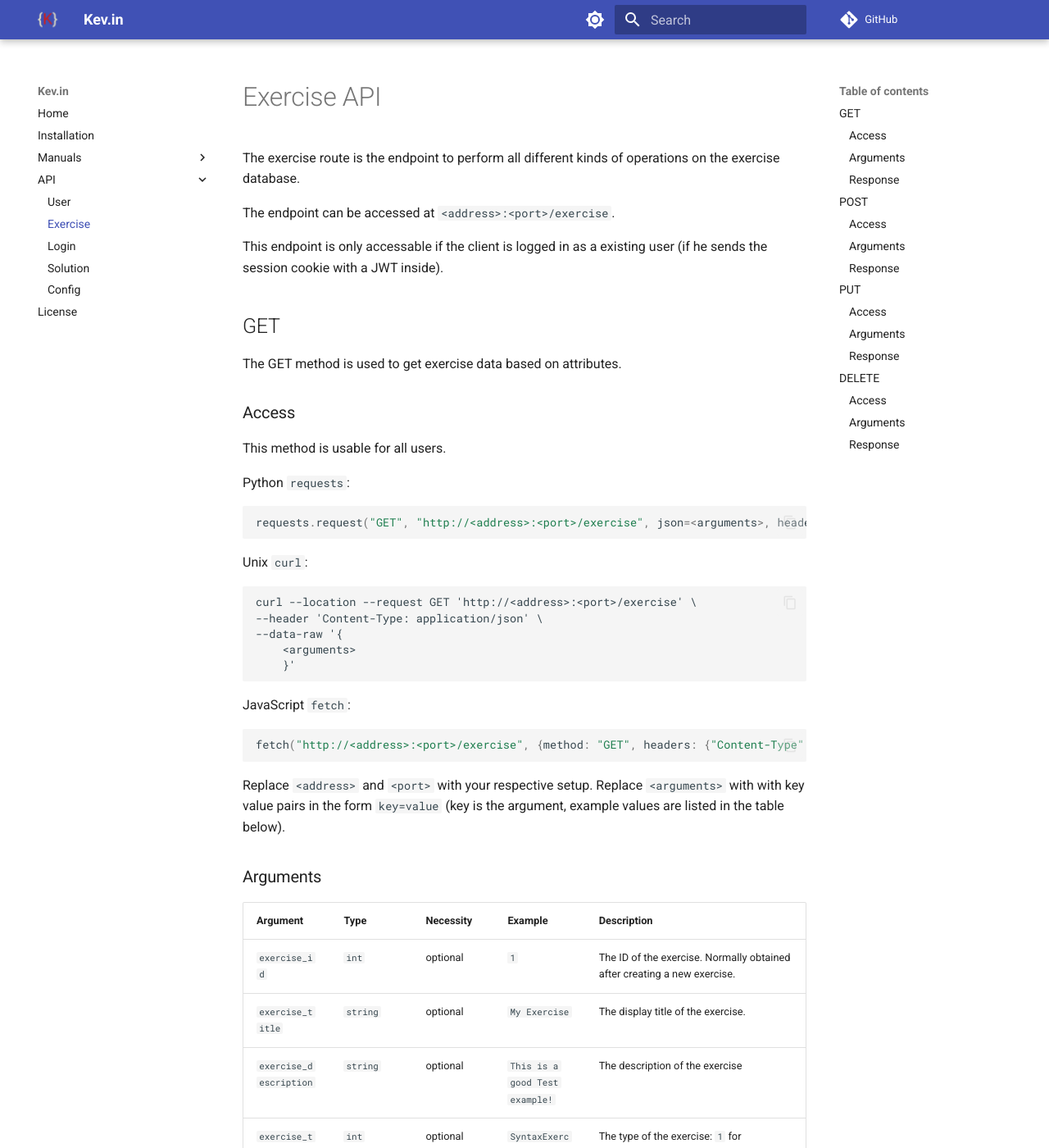
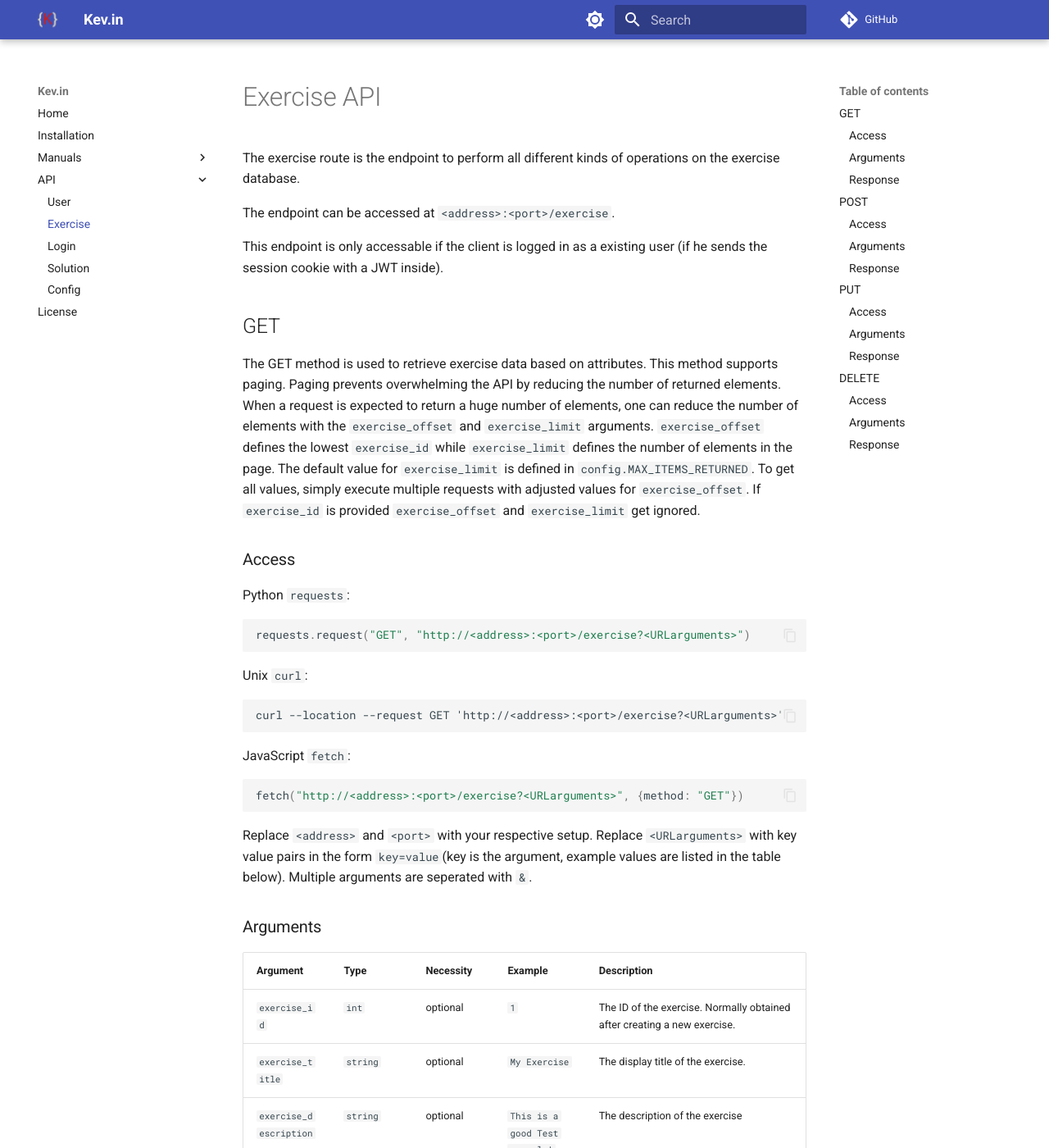
Before and after one commit to mlinke-ai/kev_in, an MkDocs documentation site: the page built from docs/api/exercise.md, in a window 1280 px wide and 1400 px high. Shown: the whole window at 82% size. Built offline with MkDocs 1.6.1 and Material for MkDocs 9.7.7, drawn with Linux system fonts in a browser that asks for light colours; comment, search, counter and statistics services are not loaded.

Commit message:
all get methods are now working with URLarguments

````diff
--- a/docs/api/exercise.md
+++ b/docs/api/exercise.md
@@ -17,36 +17,30 @@ This endpoint is only accessable if the client is logged in as a existing user (
 
 ## GET
 
-The GET method is used to get exercise data based on attributes.
+The GET method is used to retrieve exercise data based on attributes. This method supports paging. Paging prevents overwhelming the API by reducing the number of returned elements. When a request is expected to return a huge number of elements, one can reduce the number of elements with the `exercise_offset` and `exercise_limit` arguments. `exercise_offset` defines the lowest `exercise_id` while `exercise_limit` defines the number of elements in the page. The default value for `exercise_limit` is defined in `config.MAX_ITEMS_RETURNED`. To get all values, simply execute multiple requests with adjusted values for `exercise_offset`. If `exercise_id` is provided `exercise_offset` and `exercise_limit` get ignored.
 
 ### Access
-
-This method is usable for all users.
 
 Python `requests`:
 
 ```python
-requests.request("GET", "http://<address>:<port>/exercise", json=<arguments>, headers={"Content-Type": "application/json"})
+requests.request("GET", "http://<address>:<port>/exercise?<URLarguments>")
 ```
 
 Unix `curl`:
 
 ```
-curl --location --request GET 'http://<address>:<port>/exercise' \
---header 'Content-Type: application/json' \
---data-raw '{
-    <arguments>
-    }'
+curl --location --request GET 'http://<address>:<port>/exercise?<URLarguments>'
 ```
 
 JavaScript `fetch`:
 
 ```javascript
-fetch("http://<address>:<port>/exercise", {method: "GET", headers: {"Content-Type": "application/json"} body: JSON.stringify(<arguments>)})
+fetch("http://<address>:<port>/exercise?<URLarguments>", {method: "GET"})
 ```
 
 Replace `<address>` and `<port>` with your respective setup.
-Replace `<arguments>` with with key value pairs in the form `key=value` (key is the argument, example values are listed in the table below).
+Replace `<URLarguments>` with key value pairs in the form `key=value`(key is the argument, example values are listed in the table below). Multiple arguments are seperated with `&`.
 
 ### Arguments
 
````
Also changed, not shown: docs/api/solution.md (+4 -8 lines), docs/api/user.md (+4 -8 lines), 3 other files.
